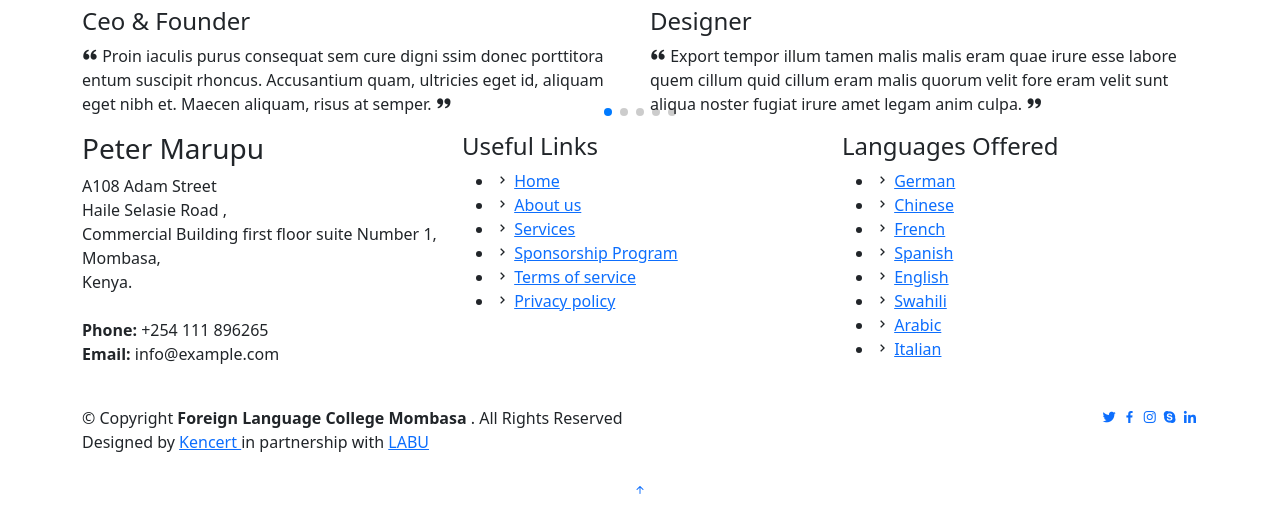
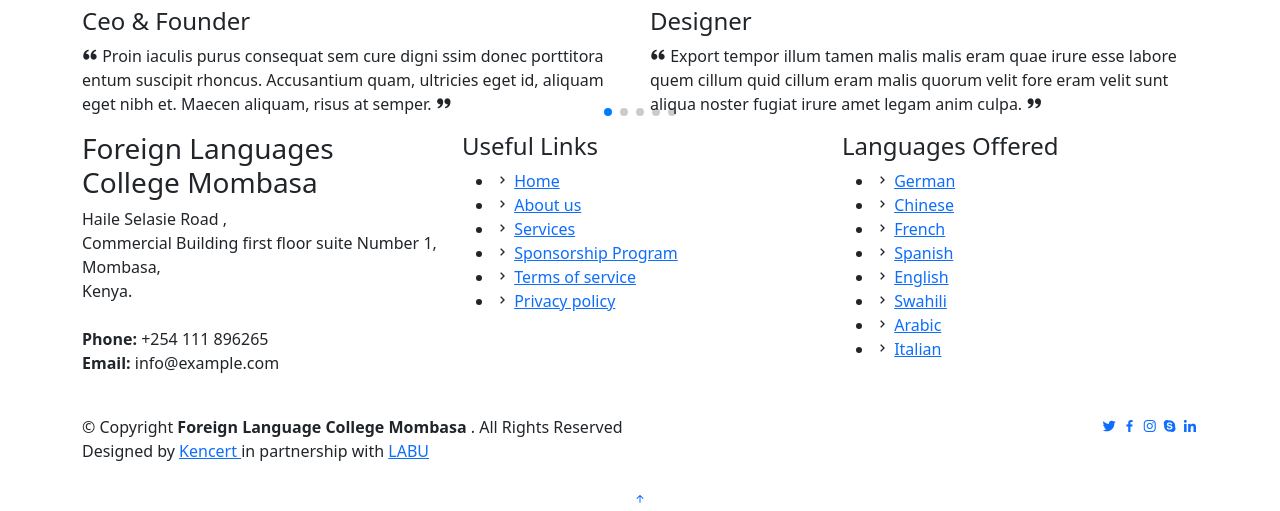
Before and after one commit to LabGich/German-School, a CodeIgniter 4 app: the page made by app/Views/About.php in a window 1280 px wide. Shown: the part 1177-1688 px from the top of the page. Run offline with PHP 8.4 and a stand-in for CodeIgniter, Linux system fonts and the light colour scheme; the template is opened without the code that fills it, so the values that code supplies are empty; some libraries are stand-ins or nearby versions.

Commit message:
change footer

```diff
--- a/app/Views/footer.php
+++ b/app/Views/footer.php
@@ -5,9 +5,8 @@
         <div class="row">
 
           <div class="col-lg-4 col-md-6 footer-contact">
-            <h3>Peter Marupu</h3>
+            <h3>Foreign Languages College Mombasa</h3>
             <p>
-              A108 Adam Street <br>
               Haile Selasie Road ,<br>
                Commercial Building first floor suite Number 1,<br>Mombasa,<br>
               Kenya. <br><br>
```
